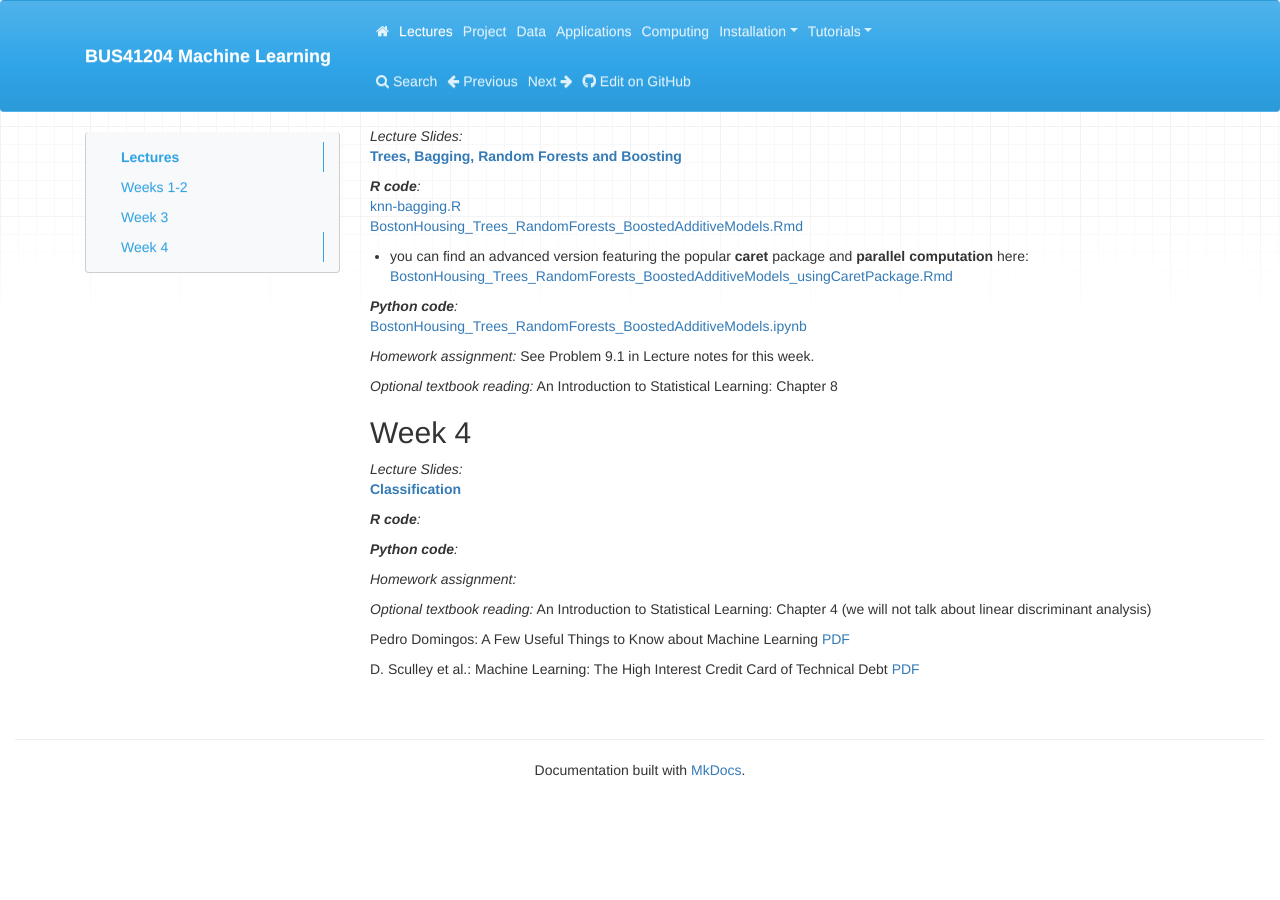
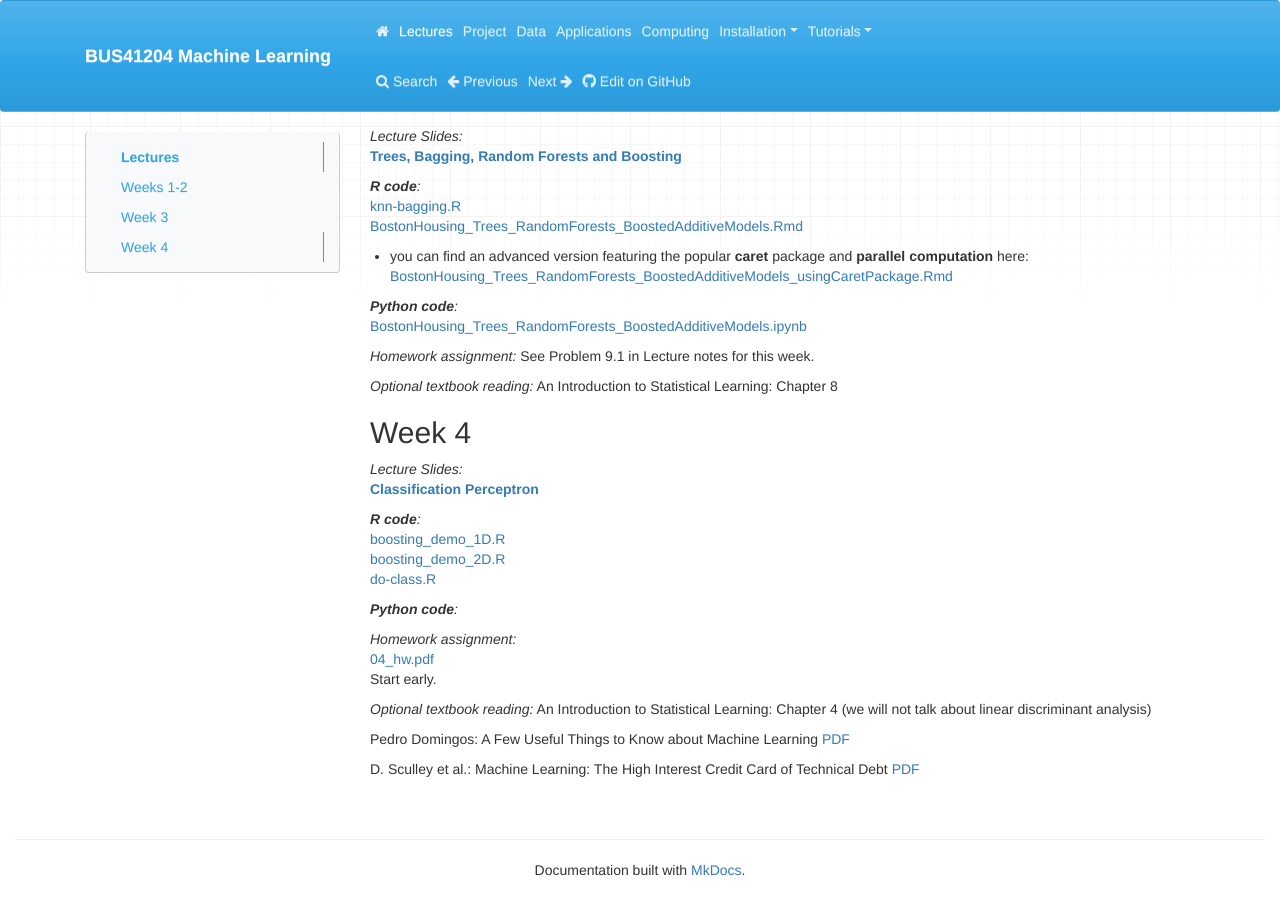
Before and after one commit to ChicagoBoothML/MachineLearning_Fall2015, an MkDocs documentation site: the page built from docs/Syllabus.md, in a window 1280 px wide and 900 px high, scrolled down 1417 px. Built offline with MkDocs 1.6.1, drawn with Linux system fonts in a browser that asks for light colours; nearby versions of some CDN libraries; old or Windows-style settings are respelled for this version of MkDocs; before the commit the page ends 2217 px from its top, so only the background shows below that.

Commit message:
class 04

```diff
--- a/docs/Syllabus.md
+++ b/docs/Syllabus.md
@@ -89,13 +89,20 @@ An Introduction to Statistical Learning: Chapter 8
 ## Week 4
 
 _Lecture Slides:_ <br>
-[**Classification**]()
+[**Classification**](Syllabus//04_classification.pdf)
+[**Perceptron**](Syllabus//04_perceptron.pdf)
 
 _**R code**:_ <br>
+[boosting_demo_1D.R](Syllabus/boosting_demo_1D.R) <br>
+[boosting_demo_2D.R](Syllabus/boosting_demo_2D.R) <br>
+[do-class.R](Syllabus/do-class.R) <br>
+
 
 _**Python code**:_ <br>
 
-_Homework assignment:_
+_Homework assignment:_  <br>
+[04_hw.pdf](Syllabus/04_hw.pdf) <br>
+Start early.
 
 _Optional textbook reading:_
 An Introduction to Statistical Learning: Chapter 4 (we will not talk about linear discriminant analysis)
```
Also changed, not shown: other parts of docs/Syllabus.md (+1 -1 lines), 6 other files.
